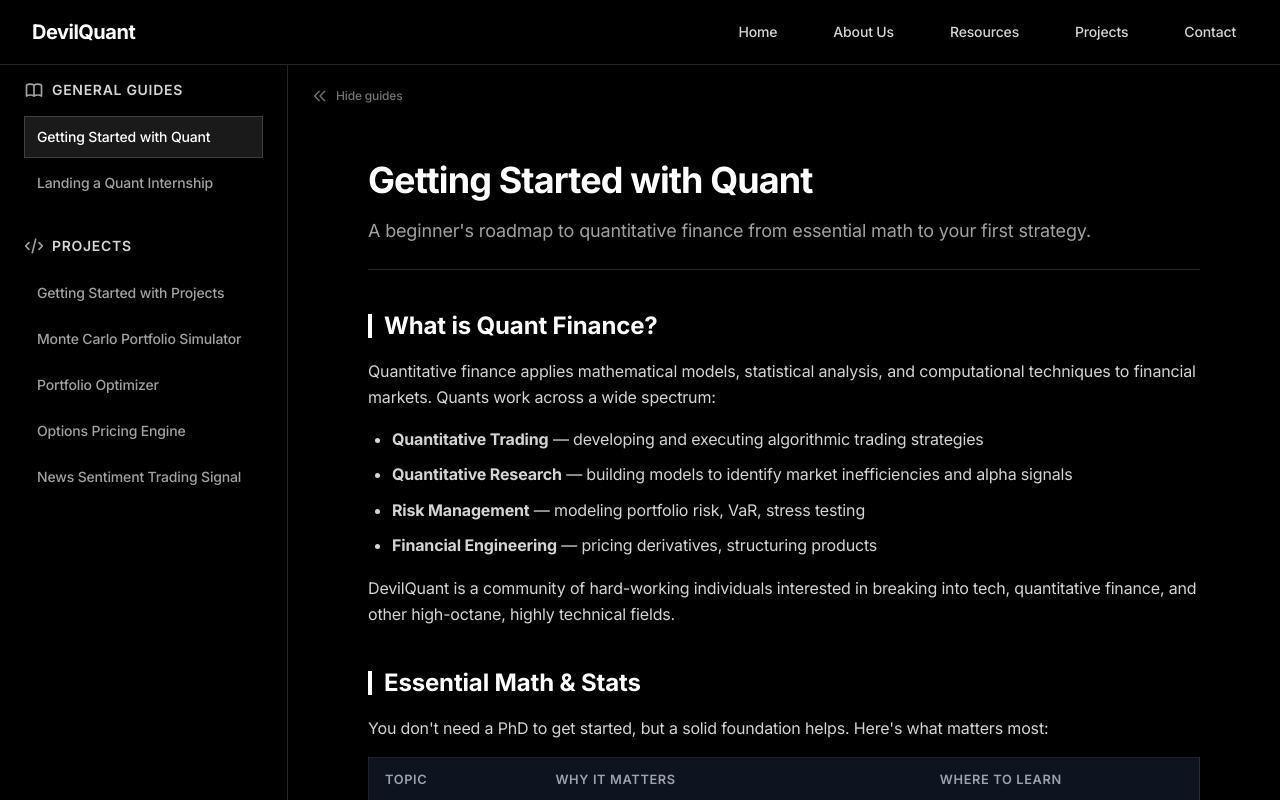
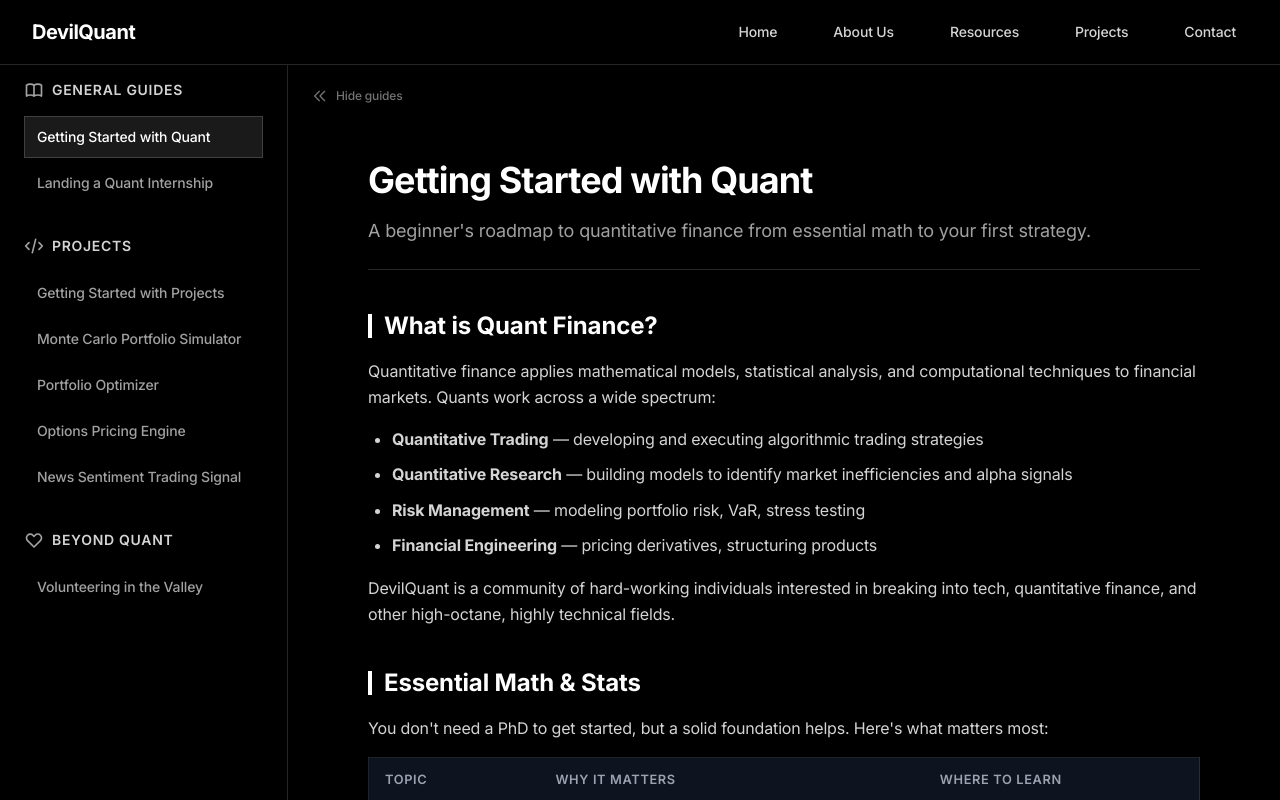
Before and after one commit to DevilQuantASU/dq-website, a React (Vite) app: page /#/resources in a window 1280 px wide. Shown: the top 800 px of the page. Built offline with nearby package versions, Linux system fonts and the light colour scheme.

Commit message:
add Beyond Quant section with volunteering guide to resources page

```diff
--- /dev/null
+++ b/src/data/guides/beyond-quant/volunteering.js
@@ -0,0 +1,54 @@
+const guide = {
+  slug: "volunteering",
+  title: "Volunteering in the Valley",
+  description: "Be a good person and serve beyond your immediate community.",
+  sections: [
+    {
+      id: "why-volunteer",
+      title: "Why Volunteer?",
+      content: `
+        <p>Be a good person and serve beyond your immediate community. As members of DevilQuant, we spend a lot of time building technical skills and chasing career goals, but giving back is just as important. Volunteering keeps you grounded, connects you with people outside your usual circle, and make you a better person. The Phoenix metro area has no shortage of organizations that need help, and most of them make it really easy to get involved.</p>
+        <p>Below are some places we recommend. All of them are in the Valley, beginner-friendly, and worth your time.</p>
+      `,
+    },
+    {
+      id: "recommended-organizations",
+      title: "Recommended Organizations",
+      content: `
+        <table>
+          <thead>
+            <tr>
+              <th>Organization</th>
+              <th>What They Do</th>
+              <th>Volunteering Info</th>
+            </tr>
+          </thead>
+          <tbody>
+            <tr>
+              <td><strong>Feed My Starving Children (FMSC)</strong></td>
+              <td>Packs nutritious meals for children in need around the world. Their Mesa location runs regular packing sessions that are open to the public.</td>
+              <td>Tons of available time slots, very easy to sign up on their website. Great for groups. Sessions are about 2 hours and they walk you through everything.</td>
+            </tr>
+            <tr>
+              <td><strong>Paz de Cristo</strong></td>
+              <td>A community dining room in Mesa that serves free meals to anyone who needs one. Also provides showers, clothing, and other support services.</td>
+              <td>Volunteers help with meal prep, serving, and cleanup. Shifts are typically in the morning. Check their website for the current schedule and to sign up.</td>
+            </tr>
+            <tr>
+              <td><strong>St. Mary's Food Bank</strong></td>
+              <td>The world's first food bank, based right here in Phoenix. Distributes millions of pounds of food to families across Arizona every year.</td>
+              <td>Volunteer shifts involve sorting and packing food at their warehouse. They have locations in Phoenix and Surprise. Sign up online for available shifts.</td>
+            </tr>
+            <tr>
+              <td><strong>Humane Society</strong></td>
+              <td>Shelters and rehomes animals across the Valley. The Arizona Humane Society is one of the largest in the state and always needs extra hands.</td>
+              <td>Volunteer roles include dog walking, cat socialization, adoption events, and facility upkeep. Requires a short orientation before you start. Always a good time.</td>
+            </tr>
+          </tbody>
+        </table>
+      `,
+    },
+  ],
+};
+
+export default guide;
--- a/src/data/guides/index.js
+++ b/src/data/guides/index.js
@@ -10,6 +10,8 @@ import monteCarloSimulator from './projects/monte-carlo-simulator.js';
 import portfolioOptimizer from './projects/portfolio-optimizer.js';
 import optionsPricingEngine from './projects/options-pricing-engine.js';
 import sentimentTradingSignal from './projects/sentiment-trading-signal.js';
+
+import volunteering from './beyond-quant/volunteering.js';
 
 export const guideCategories = [
   {
@@ -34,6 +36,13 @@ export const guideCategories = [
       // smaTradingBot,
       // portfolioTracker,
     ]
+  },
+  {
+    name: "Beyond Quant",
+    slug: "beyond-quant",
+    guides: [
+      volunteering,
+    ]
   }
 ];
 
--- a/src/pages/Resources.jsx
+++ b/src/pages/Resources.jsx
@@ -56,6 +56,10 @@ const Resources = () => {
                         {category.slug === 'projects' ? (
                             <svg className="w-5 h-5 text-neutral-400" fill="none" viewBox="0 0 24 24" stroke="currentColor">
                                 <path strokeLinecap="round" strokeLinejoin="round" strokeWidth={2} d="M10 20l4-16m4 4l4 4-4 4M6 16l-4-4 4-4" />
+                            </svg>
+                        ) : category.slug === 'beyond-quant' ? (
+                            <svg className="w-5 h-5 text-neutral-400" fill="none" viewBox="0 0 24 24" stroke="currentColor">
+                                <path strokeLinecap="round" strokeLinejoin="round" strokeWidth={2} d="M4.318 6.318a4.5 4.5 0 000 6.364L12 20.364l7.682-7.682a4.5 4.5 0 00-6.364-6.364L12 7.636l-1.318-1.318a4.5 4.5 0 00-6.364 0z" />
                             </svg>
                         ) : (
                             <svg className="w-5 h-5 text-neutral-400" fill="none" viewBox="0 0 24 24" stroke="currentColor">
```
